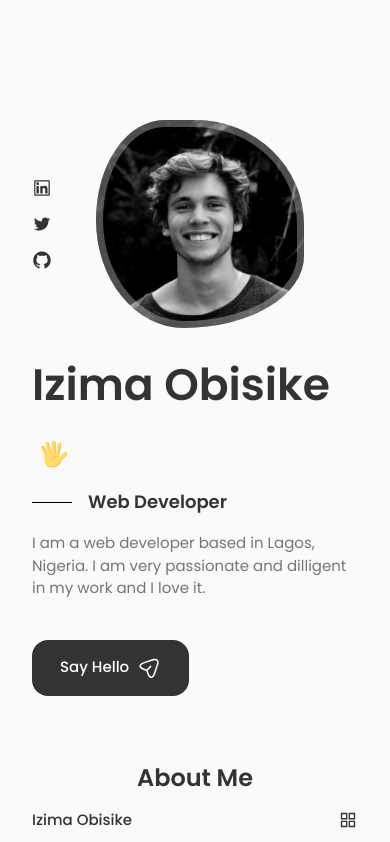
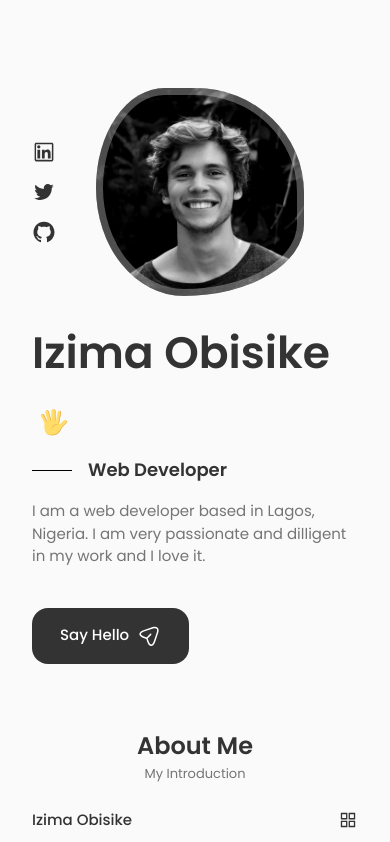
Before and after one commit to Izima01/portfolio1.0, a React (Vite) app: page / in a window 390 px wide. Shown: the top 842 px of the page. Built offline with nearby package versions, Linux system fonts and the light colour scheme.

Commit message:
edited skills section

```diff
--- a/src/components/Contact/Contact.jsx
+++ b/src/components/Contact/Contact.jsx
@@ -69,7 +69,7 @@
                 </div>
 
                 <div className="contact_content">
-                    <h3 className="contact_title text-center font-medium mb-6 ">Write me your project</h3>
+                    <h3 className="contact_title text-center font-medium mb-6 ">Write me a mail</h3>
 
                     <form ref={form} onSubmit={sendEmail} className="contact_form w-full sm:w-[22.5rem] mx-auto">
                         <div className="conact_form-div relative mb-8 h-16">
--- a/src/components/Footer.jsx
+++ b/src/components/Footer.jsx
@@ -1,4 +1,4 @@
-import { AiOutlineGithub, AiOutlineInstagram, AiOutlineTwitter } from "react-icons/ai"
+import { AiOutlineGithub, AiOutlineLinkedin, AiOutlineTwitter } from "react-icons/ai"
 
 const Footer = () => {
   return (
@@ -22,30 +22,30 @@
 
             <div className="footer_social">
                 <a
-                    href="https://wwww.instagram.com/"
-                    className="home_social-icon text-xl text-[#333333]"
+                    href="https://ng.linkedin.com/in/obisike-izima-443aa7197"
+                    className="home_social-icon  text-[#333333]"
                     rel='noreferrer'
                     target="_blank"
                 >
-                    <AiOutlineInstagram />
+                    <AiOutlineLinkedin className='text-2xl sm:text-xl' />
                 </a>
 
                 <a
-                    href="https://wwww.twitter.com/"
-                    className="home_social-icon text-xl text-[#333333]"
+                    href="https://twitter.com/IzimaObisike?t=oZIeCnWiHOFPg9xwEWCEUg&s=09"
+                    className="home_social-icon  text-[#333333]"
                     rel='noreferrer'
                     target="_blank"
                 >
-                    <AiOutlineTwitter />
+                    <AiOutlineTwitter className='text-2xl sm:text-xl' />
                 </a>
 
                 <a
-                    href="https://wwww.github.com/"
-                    className="home_social-icon text-xl text-[#333333]"
+                    href="https://www.github.com/izima01"
+                    className="home_social-icon  text-[#333333]"
                     rel='noreferrer'
                     target="_blank"
                 >
-                    <AiOutlineGithub />
+                    <AiOutlineGithub className='text-2xl sm:text-xl' />
                 </a>
             </div>
         </div>
--- a/src/components/Home/Home.jsx
+++ b/src/components/Home/Home.jsx
@@ -6,7 +6,7 @@
 
 const Home = () => {
   return (
-    <section id="home" className="pt-16 px-0 pb-8 section">
+    <section id="home" className="pt-8 sm:pt-16 px-0 pb-8 section">
         <div className="max-w-[968px] px-8 lg:px-0 mx-auto grid gap-6 gap-y-16 ">
             <div className="grid lg:gap-x-8 gap-x-5 pt-14 md:pt-16 items-center home_content">
                 <Social />
--- a/src/components/Home/Social.jsx
+++ b/src/components/Home/Social.jsx
@@ -6,29 +6,29 @@
     <div className='home_social grid gap-y-4'>
         <a
           href="https://ng.linkedin.com/in/obisike-izima-443aa7197"
-          className="home_social-icon text-xl text-[#333333]"
+          className="home_social-icon  text-[#333333]"
           rel='noreferrer'
           target="_blank"
         >
-          <AiOutlineLinkedin className='text-xl' />
+          <AiOutlineLinkedin className='text-2xl sm:text-xl' />
         </a>
 
         <a
           href="https://twitter.com/IzimaObisike?t=oZIeCnWiHOFPg9xwEWCEUg&s=09"
-          className="home_social-icon text-xl text-[#333333]"
+          className="home_social-icon  text-[#333333]"
           rel='noreferrer'
           target="_blank"
         >
-          <AiOutlineTwitter className='text-xl' />
+          <AiOutlineTwitter className='text-2xl sm:text-xl' />
         </a>
 
         <a
-          href="https://wwww.github.com/izima01"
-          className="home_social-icon text-xl text-[#333333]"
+          href="https://www.github.com/izima01"
+          className="home_social-icon  text-[#333333]"
           rel='noreferrer'
           target="_blank"
         >
-          <AiOutlineGithub className='text-xl' />
+          <AiOutlineGithub className='text-2xl sm:text-xl' />
         </a>
     </div>
   )
--- a/src/components/Skills/Frontend.jsx
+++ b/src/components/Skills/Frontend.jsx
@@ -6,7 +6,7 @@
     <div className="skills__content ">
 
         {/* <div className="skills_box mt-6 flex justify-center gap-x-10"> */}
-            <div className="skills__group flex flex-wrap gap-7 mt-6 w-full sm:w-3/4 mx-auto">
+            <div className="skills__group flex flex-wrap justify-between sm:justify-normal sm:gap-7 mt-6 w-full sm:w-3/4 mx-auto">
                 <div className="skills__data flex items-center justify-center flex-col gap-2 loading-card shadow-md py-3 px-12 rounded-xl">
                     {/* <div className-'gradient'></div> */}
                     <BiLogoHtml5 className=' text-6xl text-slate-600' />
```
